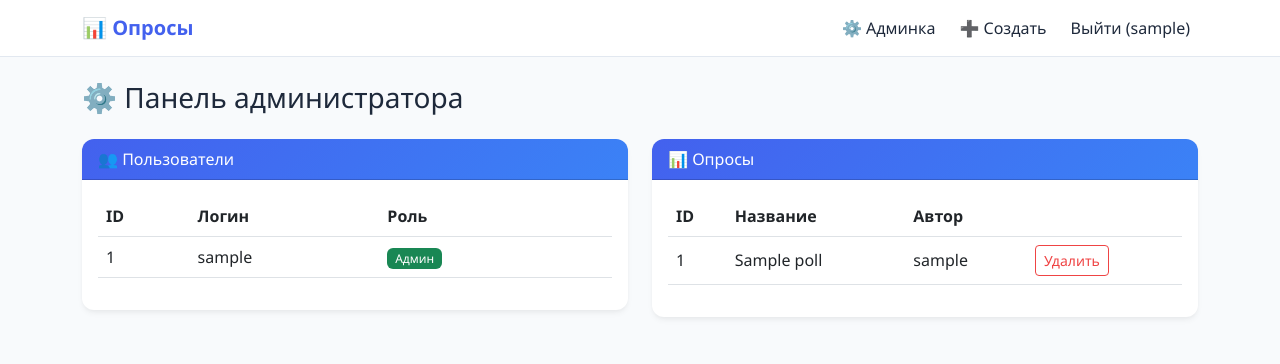
After one commit to Sanechek114/Flask_VoteSite, a Flask app: page /admin in a window 1280 px wide. The commit adds this page. Shown: the top 364 px of the page. Run offline with Flask 3, Linux system fonts and the light colour scheme; a user stored in the database is signed in; tables that the repository leaves empty hold one stand-in row (values such as "Sample post").

Commit message:
Код + Пояснительная записка + Презентация + Почти все работает 2

```diff
--- a/main.py
+++ b/main.py
@@ -1,16 +1,28 @@
 import os
-from flask import Flask, render_template, redirect, request, url_for, flash
+from flask import Flask, render_template, redirect, request, url_for, flash, session
 from flask_login import LoginManager, login_user, logout_user, login_required, current_user
 from flask_restful import Api
+from functools import wraps
+from wtforms import SubmitField, StringField
+from wtforms.validators import DataRequired
+from flask_wtf import FlaskForm
 
 from data import db
 from data.models import User, Poll, Option, Vote
-from data.forms import RegForm, LoginForm, PollForm
+from data.forms import RegForm, LoginForm, PollConfigForm
 from data.api import PollListResource, VoteResource
 
 login_manager = LoginManager()
 api = Api()
 
+def admin_required(f):
+    @wraps(f)
+    def decorated(*args, **kwargs):
+        if not current_user.is_authenticated or not current_user.is_admin:
+            flash('Доступ запрещён')
+            return redirect(url_for('index'))
+        return f(*args, **kwargs)
+    return decorated
 
 def create_app():
     app = Flask(__name__)
@@ -27,29 +39,33 @@ def create_app():
     api.add_resource(VoteResource, '/api/vote/<int:poll_id>')
 
     @login_manager.user_loader
-    def load_user(uid):
-        return User.query.get(int(uid))
+    def load_user(uid): return db.session.get(User, int(uid))
 
     @app.route('/')
     def index():
         return render_template('index.html', polls=Poll.query.all())
 
-    @app.route('/register', methods=['GET', 'POST'])
+    @app.route('/register', methods=['GET','POST'])
     def register():
         form = RegForm()
         if form.validate_on_submit():
             if User.query.filter_by(username=form.username.data).first():
                 flash('Логин уже занят')
                 return redirect(url_for('register'))
-            u = User(username=form.username.data)
+
+            # 👇 Надёжная проверка: первый ли пользователь?
+            is_first_user = User.query.count() == 0
+
+            u = User(username=form.username.data, is_admin=is_first_user)
             u.set_password(form.password.data)
             db.session.add(u)
             db.session.commit()
-            flash('Регистрация успешна')
+
+            flash('Регистрация успешна' + (' Вы — администратор!' if is_first_user else ''))
             return redirect(url_for('login'))
         return render_template('register.html', form=form)
 
-    @app.route('/login', methods=['GET', 'POST'])
+    @app.route('/login', methods=['GET','POST'])
     def login():
         form = LoginForm()
         if form.validate_on_submit():
@@ -66,21 +82,62 @@ def create_app():
         logout_user()
         return redirect(url_for('index'))
 
-    @app.route('/create', methods=['GET', 'POST'])
+    @app.route('/admin')
+    @admin_required
+    def admin():
+        return render_template('admin.html', users=User.query.all(), polls=Poll.query.all())
+
+    @app.route('/admin/delete_user/<int:id>', methods=['POST'])
+    @admin_required
+    def delete_user(id):
+        if id == current_user.id: flash('Нельзя удалить себя'); return redirect(url_for('admin'))
+        u = User.query.get_or_404(id)
+        db.session.delete(u); db.session.commit()
+        flash('Пользователь удалён'); return redirect(url_for('admin'))
+
+    @app.route('/admin/delete_poll/<int:id>', methods=['POST'])
+    @admin_required
+    def delete_poll(id):
+        p = Poll.query.get_or_404(id)
+        print(p)
+        db.session.delete(p); db.session.commit()
+        flash('Опрос удалён'); return redirect(url_for('admin'))
+
+    # --- Создание опроса (2 шага) ---
+    @app.route('/create/config', methods=['GET','POST'])
     @login_required
-    def create_poll():
-        form = PollForm()
+    def create_config():
+        form = PollConfigForm()
         if form.validate_on_submit():
-            p = Poll(title=form.title.data, creator_id=current_user.id)
-            db.session.add(p)
-            db.session.flush()
-            for txt in [form.opt1.data, form.opt2.data, form.opt3.data]:
-                if txt:
-                    db.session.add(Option(poll_id=p.id, text=txt))
+            session['poll_title'] = form.title.data
+            session['poll_num'] = form.num_options.data
+            return redirect(url_for('create_options'))
+        return render_template('create_config.html', form=form)
+
+    @app.route('/create/options', methods=['GET','POST'])
+    @login_required
+    def create_options():
+        if 'poll_title' not in session or 'poll_num' not in session:
+            return redirect(url_for('create_config'))
+
+        num = session['poll_num']
+        # Динамическое создание формы
+        class TempPollForm(FlaskForm): pass
+        for i in range(num):
+            setattr(TempPollForm, f'opt{i}', StringField(f'Вариант {i+1}', validators=[DataRequired()]))
+        setattr(TempPollForm, 'submit', SubmitField('Создать опрос'))
+
+        form = TempPollForm()
+        if form.validate_on_submit():
+            p = Poll(title=session['poll_title'], creator_id=current_user.id)
+            db.session.add(p); db.session.flush()
+            for i in range(num):
+                db.session.add(Option(poll_id=p.id, text=getattr(form, f'opt{i}').data))
             db.session.commit()
-            flash('Опрос создан')
+            session.pop('poll_title', None); session.pop('poll_num', None)
+            flash('Опрос успешно создан')
             return redirect(url_for('index'))
-        return render_template('create.html', form=form)
+        return render_template('create_options.html', form=form, num=num)
 
     @app.route('/poll/<int:id>')
     def poll(id):
@@ -89,8 +146,7 @@ def create_app():
         if current_user.is_authenticated:
             for opt in p.options:
                 if Vote.query.filter_by(user_id=current_user.id, option_id=opt.id).first():
-                    voted = True
-                    break
+                    voted = True; break
         return render_template('poll.html', poll=p, voted=voted)
 
     @app.route('/vote/<int:id>', methods=['POST'])
@@ -98,12 +154,10 @@ def create_app():
     def vote_web(id):
         p = Poll.query.get_or_404(id)
         opt_id = request.form.get('option')
-        if not opt_id:
-            return redirect(url_for('poll', id=id))
+        if not opt_id: return redirect(url_for('poll', id=id))
         if Vote.query.filter_by(user_id=current_user.id, option_id=opt_id).first():
             flash('Вы уже голосовали')
             return redirect(url_for('poll', id=id))
-        print(current_user.username, opt_id)
         db.session.add(Vote(user_id=current_user.id, option_id=int(opt_id)))
         db.session.commit()
         return redirect(url_for('results', id=id))
@@ -114,10 +168,8 @@ def create_app():
         total = sum(opt.votes.count() for opt in p.options)
         return render_template('results.html', poll=p, total=total)
 
-    with app.app_context():
-        db.create_all()
+    with app.app_context(): db.create_all()
     return app
 
-
 if __name__ == '__main__':
-    create_app().run(port=5000, host='0.0.0.0')
+    create_app().run(debug=False)
--- /dev/null
+++ b/static/style.css
@@ -0,0 +1,34 @@
+:root {
+  --primary: #4361ee;
+  --primary-hover: #3a56d4;
+  --bg: #f8fafc;
+  --card-bg: #ffffff;
+  --text: #1e293b;
+  --muted: #64748b;
+  --border: #e2e8f0;
+  --success: #10b981;
+  --danger: #ef4444;
+}
+
+body { background: var(--bg); color: var(--text); font-family: 'Segoe UI', system-ui, sans-serif; }
+
+.card { border: none; border-radius: 12px; background: var(--card-bg); box-shadow: 0 4px 6px -1px rgba(0,0,0,0.05), 0 2px 4px -1px rgba(0,0,0,0.03); transition: transform 0.2s, box-shadow 0.2s; }
+.card:hover { transform: translateY(-2px); box-shadow: 0 10px 15px -3px rgba(0,0,0,0.1); }
+.card-header { background: linear-gradient(135deg, var(--primary), #3b82f6); color: white; border-radius: 12px 12px 0 0 !important; font-weight: 500; }
+
+.form-control:focus { border-color: var(--primary); box-shadow: 0 0 0 3px rgba(67, 97, 238, 0.15); }
+.btn-primary { background: var(--primary); border: none; padding: 0.6rem 1.2rem; font-weight: 500; }
+.btn-primary:hover { background: var(--primary-hover); }
+.btn-outline-danger { border-color: var(--danger); color: var(--danger); }
+.btn-outline-danger:hover { background: var(--danger); color: white; }
+
+.progress { background: var(--border); border-radius: 99px; height: 14px; }
+.progress-bar { background: linear-gradient(90deg, var(--primary), #60a5fa); border-radius: 99px; }
+
+.navbar { backdrop-filter: blur(10px); background: rgba(255,255,255,0.9) !important; border-bottom: 1px solid var(--border); }
+.navbar-brand { font-weight: 700; color: var(--primary) !important; }
+.nav-link { color: var(--text) !important; font-weight: 500; }
+.nav-link:hover { color: var(--primary) !important; }
+
+.alert { border-radius: 8px; border: none; }
+.badge { font-weight: 500; padding: 0.35em 0.65em; }
--- /dev/null
+++ b/templates/admin.html
@@ -0,0 +1,49 @@
+{% extends "base.html" %}
+{% block content %}
+<h3 class="mb-4">⚙️ Панель администратора</h3>
+<div class="row g-4">
+    <div class="col-md-6">
+        <div class="card"><div class="card-header">👥 Пользователи</div><div class="card-body">
+            <div class="table-responsive">
+                <table class="table table-hover align-middle">
+                    <thead><tr><th>ID</th><th>Логин</th><th>Роль</th><th></th></tr></thead>
+                    <tbody>
+                    {% for u in users %}
+                    <tr>
+                        <td>{{ u.id }}</td><td>{{ u.username }}</td>
+                        <td><span class="badge {{ 'bg-success' if u.is_admin else 'bg-secondary' }}">{{ 'Админ' if u.is_admin else 'Пользователь' }}</span></td>
+                        <td>
+                            {% if u.id != current_user.id %}
+                            <form method="POST" action="{{ url_for('delete_user', id=u.id) }}" class="d-inline" onsubmit="return confirm('Удалить пользователя?')">
+                                <button class="btn btn-sm btn-outline-danger">Удалить</button>
+                            </form>
+                            {% endif %}
+                        </td>
+                    </tr>
+                    {% endfor %}
+                    </tbody>
+                </table>
+            </div>
+        </div></div>
+    </div>
+    <div class="col-md-6">
+        <div class="card"><div class="card-header">📊 Опросы</div><div class="card-body">
+            <table class="table table-hover align-middle">
+                <thead><tr><th>ID</th><th>Название</th><th>Автор</th><th></th></tr></thead>
+                <tbody>
+                {% for p in polls %}
+                <tr>
+                    <td>{{ p.id }}</td><td>{{ p.title }}</td><td>{{ p.author.username }}</td>
+                    <td>
+                        <form method="POST" action="{{ url_for('delete_poll', id=p.id) }}" class="d-inline" onsubmit="return confirm('Удалить опрос?')">
+                            <button class="btn btn-sm btn-outline-danger">Удалить</button>
+                        </form>
+                    </td>
+                </tr>
+                {% endfor %}
+                </tbody>
+            </table>
+        </div></div>
+    </div>
+</div>
+{% endblock %}
--- a/templates/base.html
+++ b/templates/base.html
@@ -5,14 +5,16 @@
     <meta name="viewport" content="width=device-width, initial-scale=1">
     <title>Опросы</title>
     <link href="https://cdn.jsdelivr.net/npm/bootstrap@5.3.0/dist/css/bootstrap.min.css" rel="stylesheet">
+    <link href="{{ url_for('static', filename='style.css') }}" rel="stylesheet">
 </head>
-<body class="bg-light">
-    <nav class="navbar navbar-expand-lg navbar-dark bg-dark mb-4">
+<body>
+    <nav class="navbar navbar-expand-lg sticky-top mb-4">
         <div class="container">
             <a class="navbar-brand" href="{{ url_for('index') }}">📊 Опросы</a>
-            <div class="navbar-nav ms-auto">
+            <div class="navbar-nav ms-auto gap-2">
                 {% if current_user.is_authenticated %}
-                    <a class="nav-link" href="{{ url_for('create_poll') }}">Создать</a>
+                    {% if current_user.is_admin %}<a class="nav-link" href="{{ url_for('admin') }}">⚙️ Админка</a>{% endif %}
+                    <a class="nav-link" href="{{ url_for('create_config') }}">➕ Создать</a>
                     <a class="nav-link" href="{{ url_for('logout') }}">Выйти ({{ current_user.username }})</a>
                 {% else %}
                     <a class="nav-link" href="{{ url_for('login') }}">Войти</a>
@@ -21,15 +23,9 @@
             </div>
         </div>
     </nav>
-    <div class="container">
+    <div class="container pb-5">
         {% with messages = get_flashed_messages() %}
-            {% if messages %}
-                {% for msg in messages %}
-                    <div class="alert alert-info alert-dismissible fade show">{{ msg }}
-                        <button type="button" class="btn-close" data-bs-dismiss="alert"></button>
-                    </div>
-                {% endfor %}
-            {% endif %}
+            {% if messages %}{% for msg in messages %}<div class="alert alert-info alert-dismissible fade show">{{ msg }}<button type="button" class="btn-close" data-bs-dismiss="alert"></button></div>{% endfor %}{% endif %}
         {% endwith %}
         {% block content %}{% endblock %}
     </div>
```
Also changed, not shown: data/forms.py (+8 -13 lines), data/models.py (+4 -6 lines), templates/create_config.html (added, +13 -0 lines), templates/create_options.html (added, +15 -0 lines), README.md.
